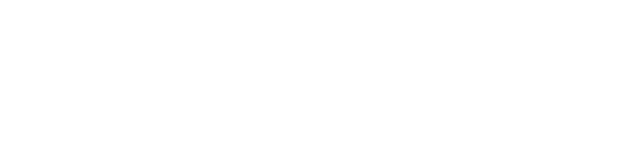
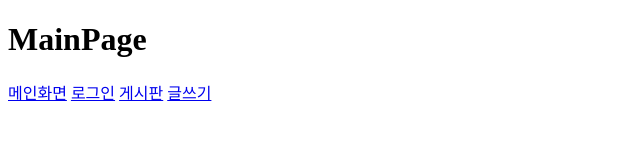
Before and after one commit to hobby-hop/hobby-hop-front, a plain HTML site: page index.html in a window 1280 px wide. Shown: the whole page, without its empty margins (0-640 px from the left). Drawn offline with Linux system fonts and the light colour scheme.

Commit message:
index.html 추가

```diff
--- a/index.html
+++ b/index.html
@@ -6,6 +6,10 @@
   <title>Main Page</title>
 </head>
 <body>
-
+  <h1>MainPage</h1>
+  <a href="./index.html">메인화면</a>
+  <a href="./login.html">로그인</a>
+  <a href="./postList.html">게시판</a>
+  <a href="./postWrite.html">글쓰기</a>
 </body>
 </html>
```
